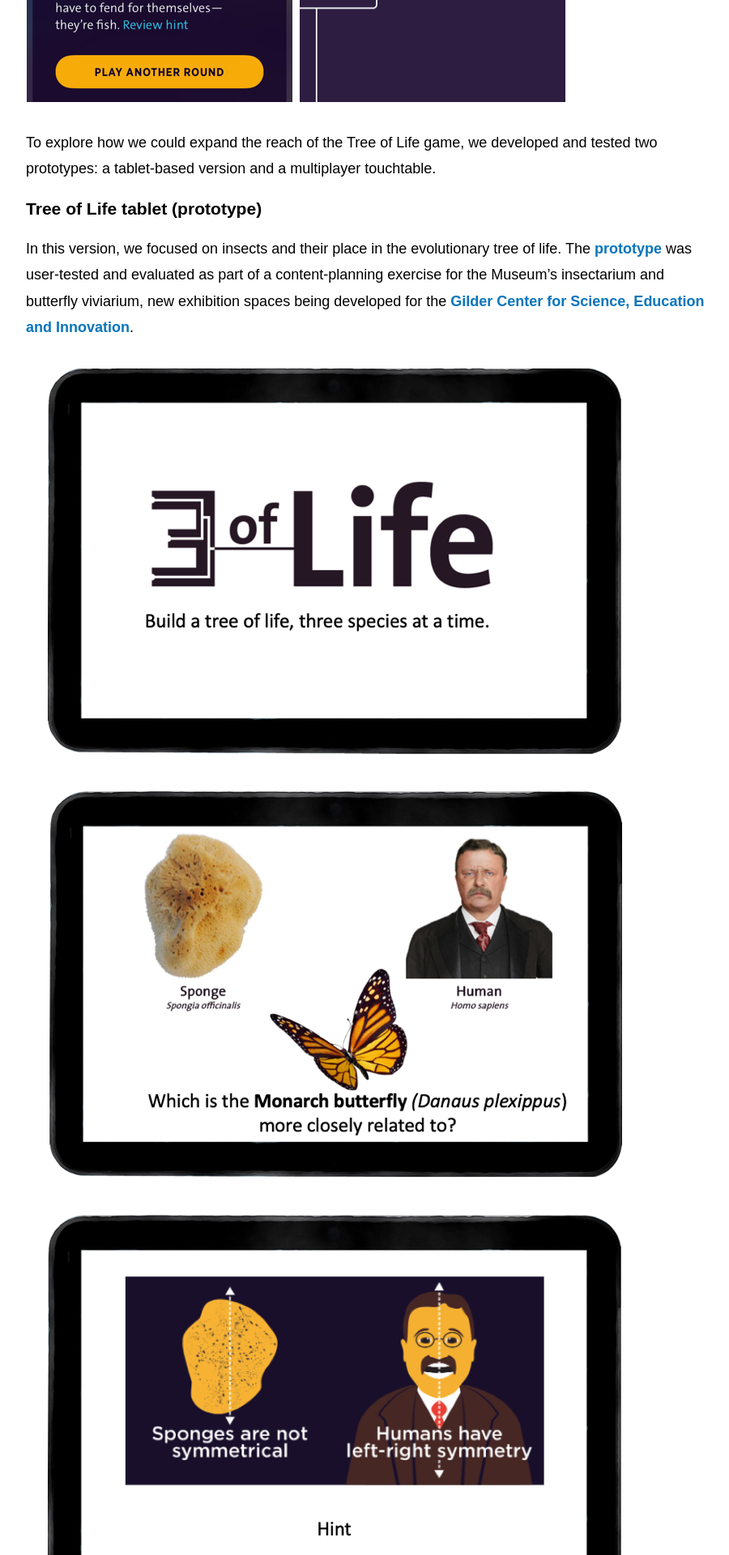
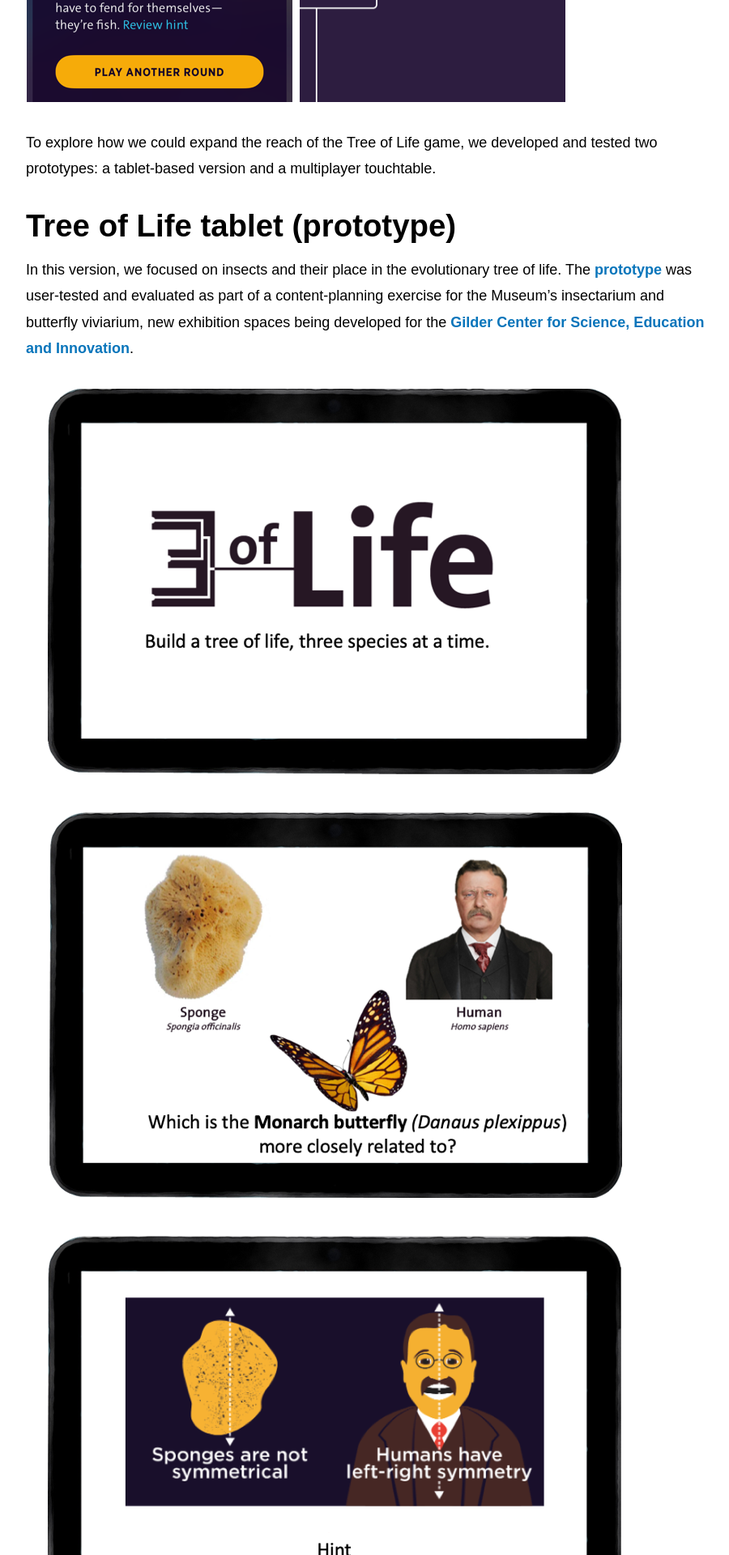
Before and after one commit to amnh-sciviz/amnh-sciviz.github.io, a Jekyll site: the page built from _projects/tree_of_life.md, in a window 1280 px wide. Shown: the part 1400-3320 px from the top of the page at 81% size, without its empty margins (184-1084 px from the left). Built offline with Jekyll 4.4.1, drawn with Linux system fonts in a browser that asks for light colours.

```diff
--- a/_projects/tree_of_life.md
+++ b/_projects/tree_of_life.md
@@ -16,7 +16,7 @@ We developed a smartphone-based game that has visitors build an evolutionary tre
 To explore how we could expand the reach of the Tree of Life game, we developed and tested two prototypes: a tablet-based version and a multiplayer touchtable.
 
 
-### Tree of Life tablet (prototype)
+## Tree of Life tablet (prototype)
 In this version, we focused on insects and their place in the evolutionary tree of life. The [prototype](https://natalia-rodriguez.github.io/tol/Insect-Newick/) was user-tested and evaluated as part of a content-planning exercise for the Museum's insectarium and butterfly viviarium, new exhibition spaces being developed for the [Gilder Center for Science, Education and Innovation](https://www.amnh.org/about/gilder-center).
 
 
@@ -25,7 +25,7 @@ In this version, we focused on insects and their place in the evolutionary tree
 ![Tree of Life game screenshots](/assets/img/ToL-insects3.png)
 ![Tree of Life game screenshots](/assets/img/ToL-insects4.png)
 
-### Tree of Life touchtable (prototype)
+## Tree of Life touchtable (prototype)
 In this tree building game, four players are given a supply of game pieces, free-floating nodes with animal silhouettes on them that drift around like air-hockey pucks. When one is touched, its name is displayed. Each player is given a colored quadrant with their own root node on which they build a tree. As game pieces are dragged near the tree, potential links fade in. As the pieces are moved around, different connection points are available. One of these is the correct location for this animal. If a piece is released near the right place, it's pulled into the tree. If the wrong place, it is ejected. Difficulty naturally rises as the tree grows. There are more possible connection points, and right answers grow less obvious.
 ![Tree of Life game screenshot](/assets/img/ToL-multiplayer.jpg)
 ![Tree of Life game screenshot](/assets/img/tree_of_life_game.png)
```
